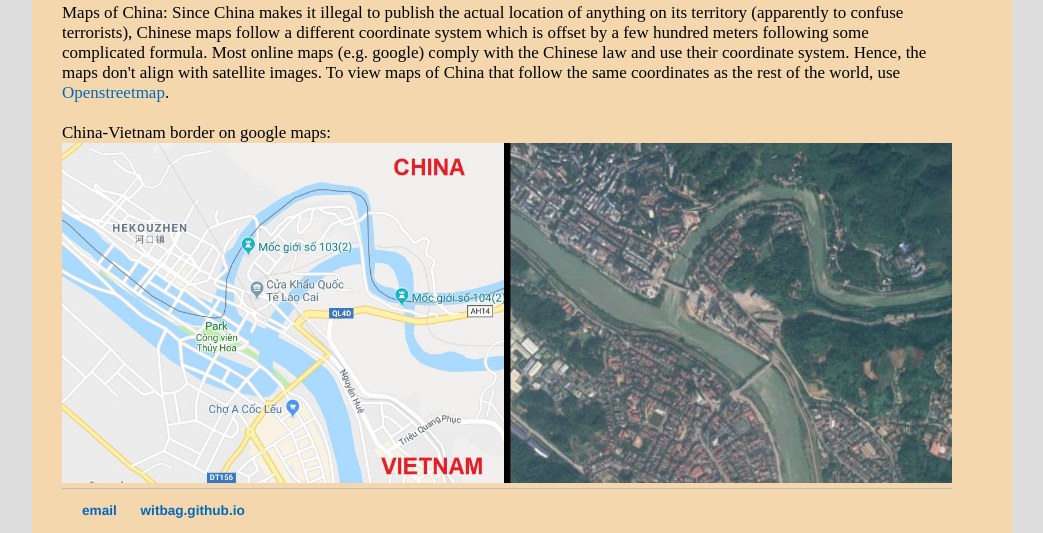
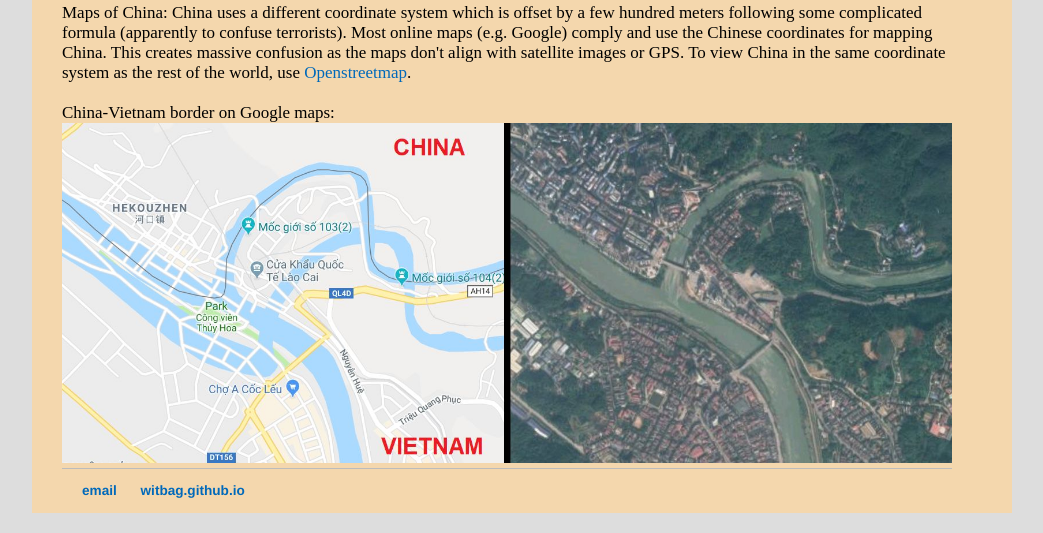
Before and after one commit to witbag/witbag.github.io, a Jekyll site: the page built from travel/china.html, in a window 1280 px wide. Shown: the part 762-1295 px from the top of the page, without its empty margins (118-1161 px from the left). Built offline with Jekyll 4.4.1, drawn with Linux system fonts in a browser that asks for light colours.

Commit message:
Update china.html

```diff
--- a/travel/china.html
+++ b/travel/china.html
@@ -12,7 +12,7 @@
 <iframe src="https://www.google.com/maps/d/embed?mid=1y2M1Ij40QFCFW_zKIWOfEl4_IzRMVaSB&hl=en" width="880" height="550"></iframe>
 </div>
 
-Maps of China: Since China makes it illegal to publish the actual location of anything on its territory (apparently to confuse terrorists), Chinese maps follow a different coordinate system which is offset by a few hundred meters following some complicated formula. Most online maps (e.g. google) comply with the Chinese law and use their coordinate system. Hence, the maps don't align with satellite images. To view maps of China that follow the same coordinates as the rest of the world, use <a href="https://openstreetmap.org" target=_blank>Openstreetmap</a>.<br>
+Maps of China: China uses a different coordinate system which is offset by a few hundred meters following some complicated formula (apparently to confuse terrorists). Most online maps (e.g. Google) comply and use the Chinese coordinates for mapping China. This creates massive confusion as the maps don't align with satellite images or GPS. To view China in the same coordinate system as the rest of the world, use <a href="https://openstreetmap.org" target=_blank>Openstreetmap</a>.<br>
 <br>
-China-Vietnam border on google maps:
+China-Vietnam border on Google maps:
 <img src="/travel/chinaviet.jpg" alt="China border" width=100%>
```
